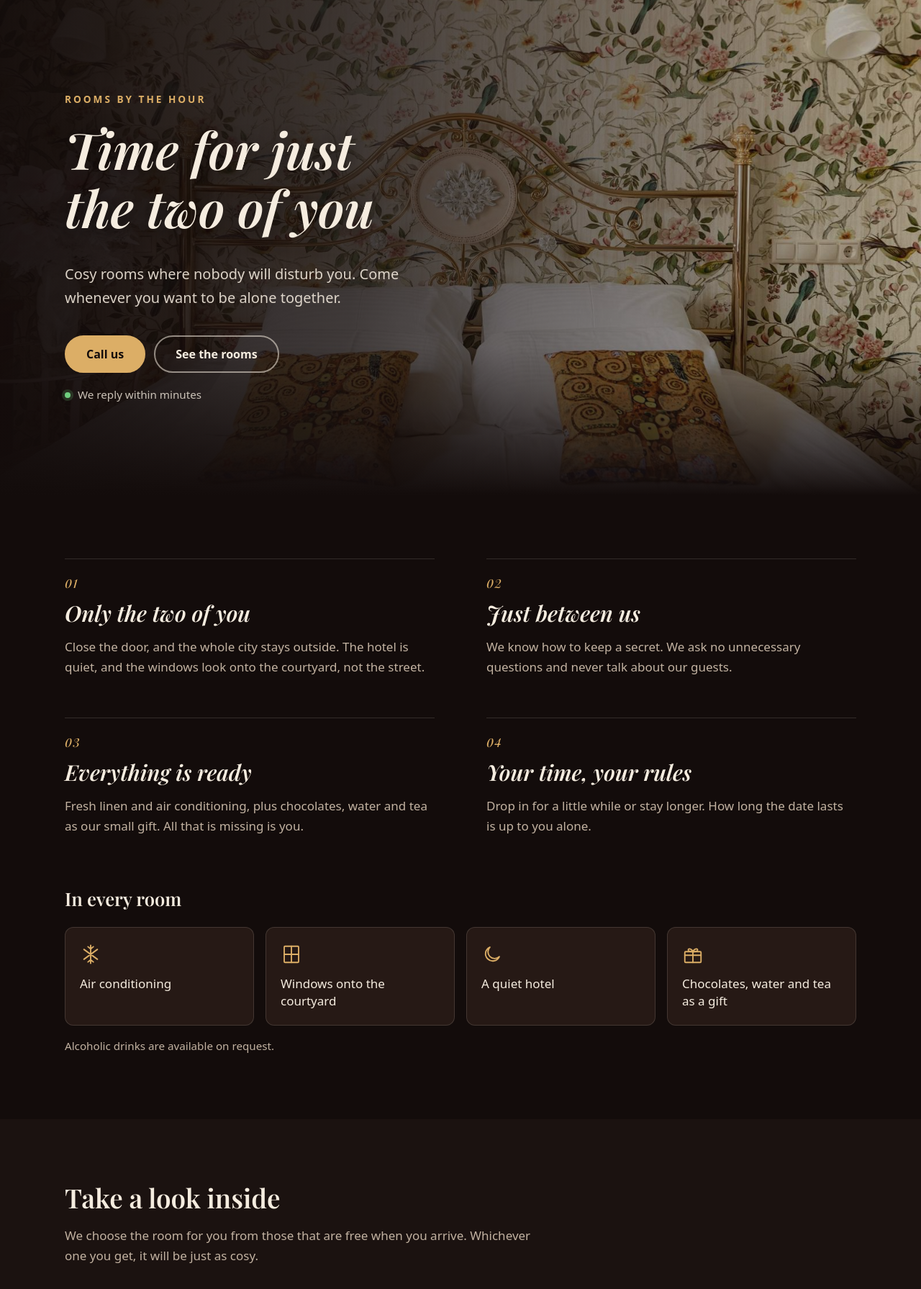
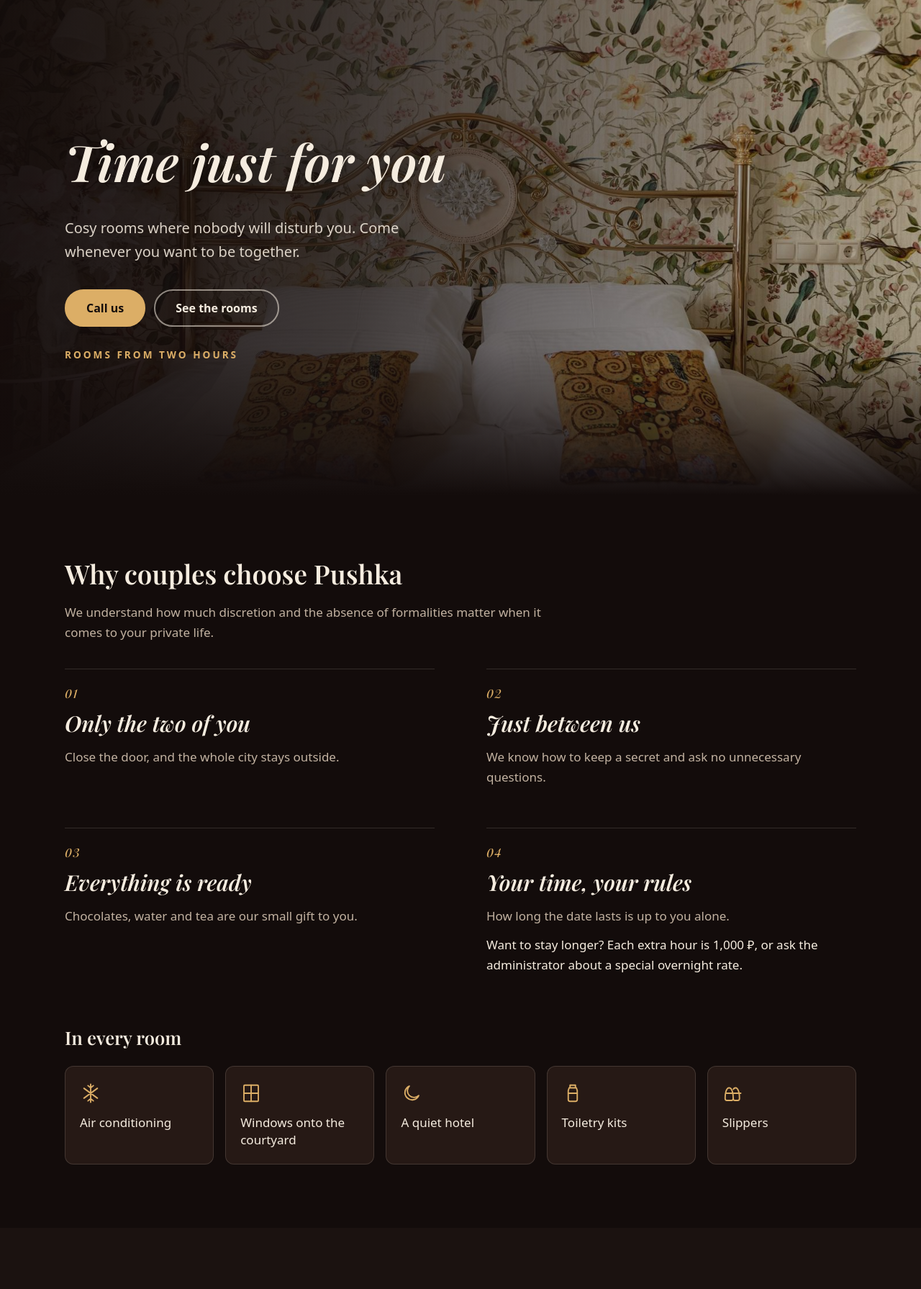
Before and after one commit to Vannger/Pushka-Hotel-Website, a Django app: page /ru/ in a window 1280 px wide. Shown: the part 69-1860 px from the top of the page at 72% size. Run offline with Django 5.2, Linux system fonts and the light colour scheme; data comes from the database, SQL or seed files in the repository; data that the repository does not hold is empty; some libraries are stand-ins or nearby versions.

Commit message:
Apply the owner's feedback to the page texts
Rooms from two hours instead of by the hour, no fast-reply promise, no
alcohol, toiletry kits and slippers in every room, guests choose their
room, a no-sign note in contacts, the extension price, an FAQ section
and 2 minutes to all three metro stations.

Co-Authored-By: Claude Opus 5.5 <noreply@anthropic.com>
Claude-Session: https://claude.ai/code/session_01GtePtMUEWaCipDvQzBxMjM

```diff
--- a/hotel/static/hotel/css/style.css
+++ b/hotel/static/hotel/css/style.css
@@ -41,7 +41,7 @@ html { -webkit-text-size-adjust: 100%; scroll-behavior: smooth; scroll-padding-t
 body { margin: 0; background: var(--bg); color: var(--text); font: 17px/1.65 var(--sans); }
 img { max-width: 100%; display: block; }
 a { color: var(--gold); }
-h1, h2 { font-family: var(--serif); line-height: 1.15; margin: 0 0 .5em; font-weight: 600; text-wrap: balance; }
+h1, h2, h3 { font-family: var(--serif); line-height: 1.15; margin: 0 0 .5em; font-weight: 600; text-wrap: balance; }
 h1 { font-size: clamp(2.4rem, 6.2vw, 4.4rem); font-style: italic; }
 h2 { font-size: clamp(1.6rem, 3.2vw, 2.3rem); }
 .container { width: 100%; max-width: 1140px; margin: 0 auto; padding: 0 20px; }
@@ -93,11 +93,7 @@ h2 { font-size: clamp(1.6rem, 3.2vw, 2.3rem); }
 .hero h1 { max-width: 11em; text-shadow: 0 2px 24px rgba(0, 0, 0, .5); }
 .hero .lead { color: rgba(245, 236, 223, .88); font-size: 1.25rem; max-width: 27em; }
 .hero-actions { display: flex; flex-wrap: wrap; gap: 12px; margin-top: 36px; }
-.fast-reply { margin: 18px 0 0; color: rgba(245, 236, 223, .8); font-size: .95rem; }
-.fast-reply::before {
-  content: ""; display: inline-block; width: 8px; height: 8px; margin-right: 10px; border-radius: 50%;
-  background: #6fcf7f; box-shadow: 0 0 0 4px rgba(111, 207, 127, .18); vertical-align: 1px;
-}
+.hero-note { margin: 28px 0 0; color: var(--gold); font-size: .85rem; font-weight: 700; letter-spacing: .22em; text-transform: uppercase; }
 @media (max-width: 760px) {
   .hero {
     min-height: 0; padding: 72px 0 64px;
@@ -110,6 +106,21 @@ h2 { font-size: clamp(1.6rem, 3.2vw, 2.3rem); }
   /* The call button is already fixed to the bottom of the screen. */
   .has-call-bar .hero-actions .btn:not(.btn-ghost) { display: none; }
 }
+
+/* Questions */
+.faq { max-width: 52em; }
+.faq h2 { margin-bottom: 28px; }
+.faq details { border-top: 1px solid var(--border); }
+.faq details:last-child { border-bottom: 1px solid var(--border); }
+.faq summary {
+  display: flex; justify-content: space-between; align-items: baseline; gap: 16px;
+  padding: 20px 0; cursor: pointer; list-style: none; font: italic 500 clamp(1.15rem, 2vw, 1.35rem) var(--serif);
+}
+.faq summary::-webkit-details-marker { display: none; }
+.faq summary::after { content: "+"; color: var(--gold); font: 400 1.5rem var(--sans); transition: transform .2s; }
+.faq details[open] summary::after { transform: rotate(45deg); }
+.faq summary:hover { color: var(--gold); }
+.faq details p { margin: 0 0 22px; color: var(--muted); max-width: 44em; }
 
 /* Sections */
 .section { padding: 88px 0; }
@@ -126,20 +137,20 @@ h2 { font-size: clamp(1.6rem, 3.2vw, 2.3rem); }
   color: var(--gold); font: italic 500 1.05rem var(--serif); letter-spacing: .08em;
   font-variant-numeric: lining-nums;
 }
-.promo-item h2 { font-size: clamp(1.45rem, 2.6vw, 1.9rem); font-style: italic; }
+.promo-item h3 { font-size: clamp(1.45rem, 2.6vw, 1.9rem); font-style: italic; }
 .promo-item p { margin: 0; color: var(--muted); max-width: 30em; }
+.promo-item .promo-extra { margin-top: 12px; color: var(--text); }
 @media (max-width: 760px) { .promo { grid-template-columns: 1fr; gap: 40px; } }
 
 /* In every room */
 .perks-title { margin: 72px 0 24px; font-size: clamp(1.3rem, 2.4vw, 1.6rem); }
-.perks { list-style: none; margin: 0; padding: 0; display: grid; grid-template-columns: repeat(4, minmax(0, 1fr)); gap: 16px; }
+.perks { list-style: none; margin: 0; padding: 0; display: grid; grid-template-columns: repeat(auto-fit, minmax(150px, 1fr)); gap: 16px; }
 .perks li {
   display: flex; flex-direction: column; gap: 14px; padding: 22px 20px;
   background: var(--surface); border: 1px solid var(--border); border-radius: var(--radius); line-height: 1.4;
 }
 .perks svg { width: 30px; height: 30px; fill: none; stroke: var(--gold); stroke-width: 1.5; stroke-linecap: round; stroke-linejoin: round; }
-@media (max-width: 900px) { .perks { grid-template-columns: repeat(2, minmax(0, 1fr)); } }
-.perks-note { margin: 16px 0 0; color: var(--muted); font-size: .95rem; }
+
 @media (max-width: 760px) { .perks-title { margin-top: 56px; } .perks li { padding: 18px 16px; } }
 
 /* Room photos */
@@ -198,6 +209,7 @@ h2 { font-size: clamp(1.6rem, 3.2vw, 2.3rem); }
 .contacts dl { margin: 32px 0 0; }
 .messengers { display: flex; flex-wrap: wrap; gap: 10px; margin-top: 24px; }
 .messengers .btn { padding: 9px 20px; font-size: .95rem; }
+.no-sign { margin: 16px 0 0; padding-left: 16px; border-left: 2px solid var(--gold); color: var(--text); max-width: 32em; }
 .directions { display: block; margin-top: 4px; color: var(--muted); font-size: 1rem; }
 .route-link { display: inline-block; margin-top: 8px; font-size: 1rem; }
 .contacts dt { margin-top: 20px; color: var(--muted); font-size: .8rem; font-weight: 700; letter-spacing: .14em; text-transform: uppercase; }
--- a/hotel/templates/hotel/home.html
+++ b/hotel/templates/hotel/home.html
@@ -5,12 +5,12 @@
 <head>
   <meta charset="utf-8">
   <meta name="viewport" content="width=device-width, initial-scale=1">
-  <title>{% translate "Rooms by the hour" %} · {{ hotel.name }}</title>
-  {% translate "Cosy rooms by the hour for two. Privacy, comfort and no unnecessary questions." as description %}
+  <title>{% translate "Rooms from two hours" %} · {{ hotel.name }}</title>
+  {% translate "Cosy rooms for two from two hours. Privacy, comfort and no unnecessary questions." as description %}
   <meta name="description" content="{{ hotel.name }}. {{ description }}">
   <meta name="theme-color" content="#130c0b">
   <meta property="og:type" content="website">
-  <meta property="og:title" content="{% translate 'Rooms by the hour' %} · {{ hotel.name }}">
+  <meta property="og:title" content="{% translate 'Rooms from two hours' %} · {{ hotel.name }}">
   <meta property="og:description" content="{{ description }}">
   <meta property="og:image" content="{{ request.scheme }}://{{ request.get_host }}{% static 'hotel/img/hero.jpg' %}">
   <link rel="icon" href="{% static 'hotel/img/house.svg' %}" type="image/svg+xml">
@@ -44,34 +44,40 @@
   <main>
     <section class="hero" style="--hero-image: url('{% static 'hotel/img/hero.jpg' %}')">
       <div class="container hero-inner">
-        <p class="kicker">{% translate "Rooms by the hour" %}</p>
-        <h1>{% translate "Time for just the two of you" %}</h1>
-        <p class="lead">{% translate "Cosy rooms where nobody will disturb you. Come whenever you want to be alone together." %}</p>
+        <h1>{% translate "Time just for you" %}</h1>
+        <p class="lead">{% translate "Cosy rooms where nobody will disturb you. Come whenever you want to be together." %}</p>
         <div class="hero-actions">
           {% if hotel.phone %}<a class="btn" href="{{ hotel.phone_href }}">{% translate "Call us" %}</a>{% endif %}
           <a class="btn btn-ghost" href="#rooms">{% translate "See the rooms" %}</a>
         </div>
-        <p class="fast-reply">{% translate "We reply within minutes" %}</p>
+        <p class="hero-note">{% translate "Rooms from two hours" %}</p>
       </div>
     </section>
 
     <section class="section">
+      <div class="container">
+        <div class="section-head">
+          <h2>{% translate "Why couples choose Pushka" %}</h2>
+          <p>{% translate "We understand how much discretion and the absence of formalities matter when it comes to your private life." %}</p>
+        </div>
+      </div>
       <div class="container promo">
         <article class="promo-item">
-          <h2>{% translate "Only the two of you" %}</h2>
-          <p>{% translate "Close the door, and the whole city stays outside. The hotel is quiet, and the windows look onto the courtyard, not the street." %}</p>
+          <h3>{% translate "Only the two of you" %}</h3>
+          <p>{% translate "Close the door, and the whole city stays outside." %}</p>
         </article>
         <article class="promo-item">
-          <h2>{% translate "Just between us" %}</h2>
-          <p>{% translate "We know how to keep a secret. We ask no unnecessary questions and never talk about our guests." %}</p>
+          <h3>{% translate "Just between us" %}</h3>
+          <p>{% translate "We know how to keep a secret and ask no unnecessary questions." %}</p>
         </article>
         <article class="promo-item">
-          <h2>{% translate "Everything is ready" %}</h2>
-          <p>{% translate "Fresh linen and air conditioning, plus chocolates, water and tea as our small gift. All that is missing is you." %}</p>
+          <h3>{% translate "Everything is ready" %}</h3>
+          <p>{% translate "Chocolates, water and tea are our small gift to you." %}</p>
         </article>
         <article class="promo-item">
-          <h2>{% translate "Your time, your rules" %}</h2>
-          <p>{% translate "Drop in for a little while or stay longer. How long the date lasts is up to you alone." %}</p>
+          <h3>{% translate "Your time, your rules" %}</h3>
+          <p>{% translate "How long the date lasts is up to you alone." %}</p>
+          <p class="promo-extra">{% translate "Want to stay longer? Each extra hour is 1,000 ₽, or ask the administrator about a special overnight rate." %}</p>
         </article>
       </div>
       <div class="container">
@@ -90,12 +96,14 @@
             {% translate "A quiet hotel" %}
           </li>
           <li>
-            <svg viewBox="0 0 24 24" aria-hidden="true"><rect x="3" y="9" width="18" height="12" rx="1"/><path d="M12 9v12M3 13h18M12 9C10 5 6 5 7 8c.5 1 3 1 5 1zM12 9c2-4 6-4 5-1-.5 1-3 1-5 1z"/></svg>
-            {% translate "Chocolates, water and tea as a gift" %}
+            <svg viewBox="0 0 24 24" aria-hidden="true"><path d="M9 3h6v3H9zM8 6h8l1 3v10a2 2 0 0 1-2 2H9a2 2 0 0 1-2-2V9z"/><path d="M7 12h10"/></svg>
+            {% translate "Toiletry kits" %}
+          </li>
+          <li>
+            <svg viewBox="0 0 24 24" aria-hidden="true"><path d="M5 20c-1.5 0-2-1-2-2.5C3 13 4 6 7.5 6S12 13 12 17.5c0 1.5-.5 2.5-2 2.5zM3.6 12h7.8"/><path d="M14 20c-1.5 0-2-1-2-2.5M14 20h3c1.5 0 2-1 2-2.5 0-4.5-1-11.5-4.5-11.5-1 0-1.8.6-2.4 1.6M12.6 12h7.8"/></svg>
+            {% translate "Slippers" %}
           </li>
         </ul>
-        {# A plain statement on purpose: Russian law bans alcohol advertising online. #}
-        <p class="perks-note">{% translate "Alcoholic drinks are available on request." %}</p>
       </div>
     </section>
 
@@ -103,7 +111,7 @@
       <div class="container">
         <div class="section-head">
           <h2>{% translate "Take a look inside" %}</h2>
-          <p>{% translate "We choose the room for you from those that are free when you arrive. Whichever one you get, it will be just as cosy." %}</p>
+          <p>{% translate "You choose the room yourself, from those that are free when you arrive. Whichever one you pick, it will be just as cosy." %}</p>
         </div>
         {% if photos %}
           {% translate "Room photo" as room_photo %}
@@ -132,11 +140,34 @@
       </div>
     </section>
 
+    <section class="section" id="faq">
+      <div class="container faq">
+        <h2>{% translate "Frequently asked questions" %}</h2>
+        <details open>
+          <summary>{% translate "How is privacy kept when we check in?" %}</summary>
+          <p>{% translate "We strictly keep everything confidential. Our hotel is small and intimate, so you will not run into a crowd of tourists in the lobby. Check-in is as quick as possible, the administrators ask no personal questions and never call after you leave. You can pay in cash or by bank transfer when you check in." %}</p>
+        </details>
+        <details>
+          <summary>{% translate "Do we pay extra for a second guest or more guests?" %}</summary>
+          <p>{% translate "No, the price is fixed per room for a couple (3,500 ₽ for 2 hours or 4,000 ₽ for 3 hours). If you are planning a visit in a larger group (for example, 3 or 4 people), just let the administrator know in advance when confirming the booking. We will pick the most spacious room and discuss comfortable terms." %}</p>
+        </details>
+        <details>
+          <summary>{% translate "Can we extend our time if we want to stay longer?" %}</summary>
+          <p>{% translate "Of course. If the room is not booked for the next slot, you can extend your stay for as long as you like at 1,000 ₽ per hour, simply by calling reception from your room." %}</p>
+        </details>
+        <details>
+          <summary>{% translate "Where is the hotel?" %}</summary>
+          <p>{% translate "The hotel is at 5 Bolshoy Putinkovsky Lane, Moscow. It is a quiet lane 2 minutes on foot from Pushkinskaya, Tverskaya and Chekhovskaya metro stations." %}</p>
+        </details>
+      </div>
+    </section>
+
     <section class="section" id="contacts">
       <div class="container contacts">
         <div>
           <h2>{% translate "Find us" %}</h2>
-          <p class="lead">{% translate "Call or message us. We reply within minutes and will tell you whether a room is free right now." %}</p>
+          <p class="lead">{% translate "Call or message us, and we will tell you whether a room is free right now." %}</p>
+          <p class="no-sign">{% translate "We have no sign outside: Pushka is found only by those who know about it. When you reach building 5, call us and we will show you the way in." %}</p>
           {% if hotel.has_messengers %}
             <div class="messengers">
               {% if hotel.telegram_url %}<a class="btn btn-ghost" href="{{ hotel.telegram_url }}" target="_blank" rel="noopener">Telegram</a>{% endif %}
```
Also changed, not shown: hotel/tests/test_export.py (+1 -1 lines), hotel/tests/test_pages.py (+26 -10 lines), hotel/migrations/0007_metro_two_minutes.py (added), locale/ru/LC_MESSAGES/django.po, 1 other file.
